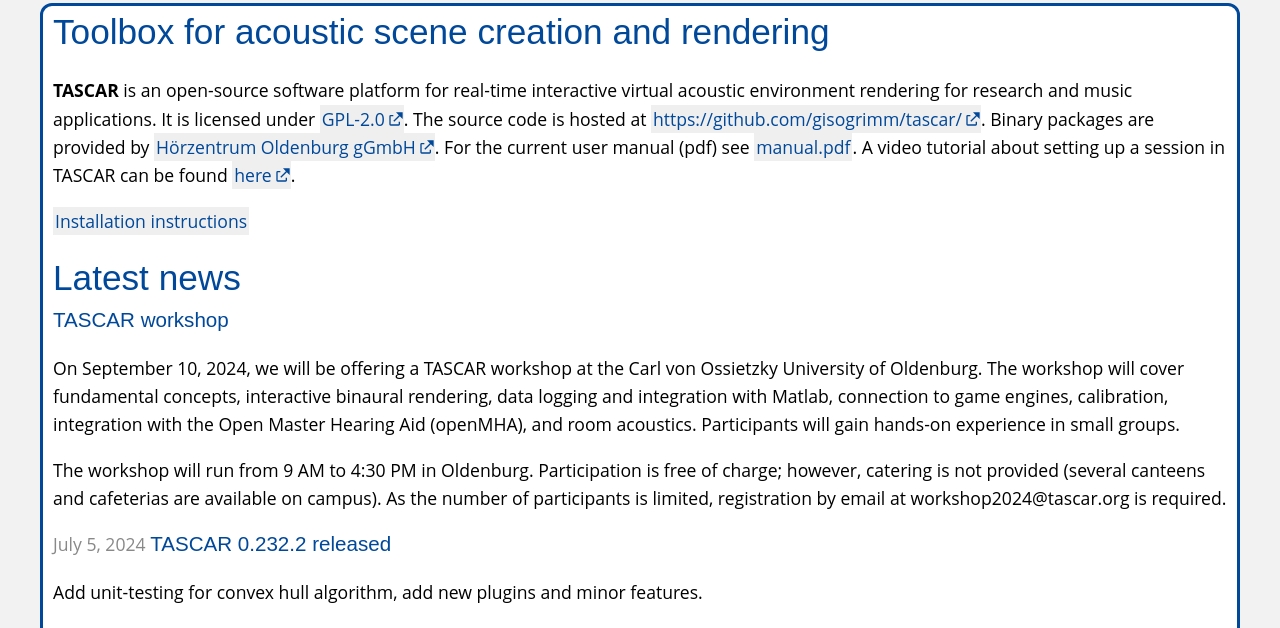
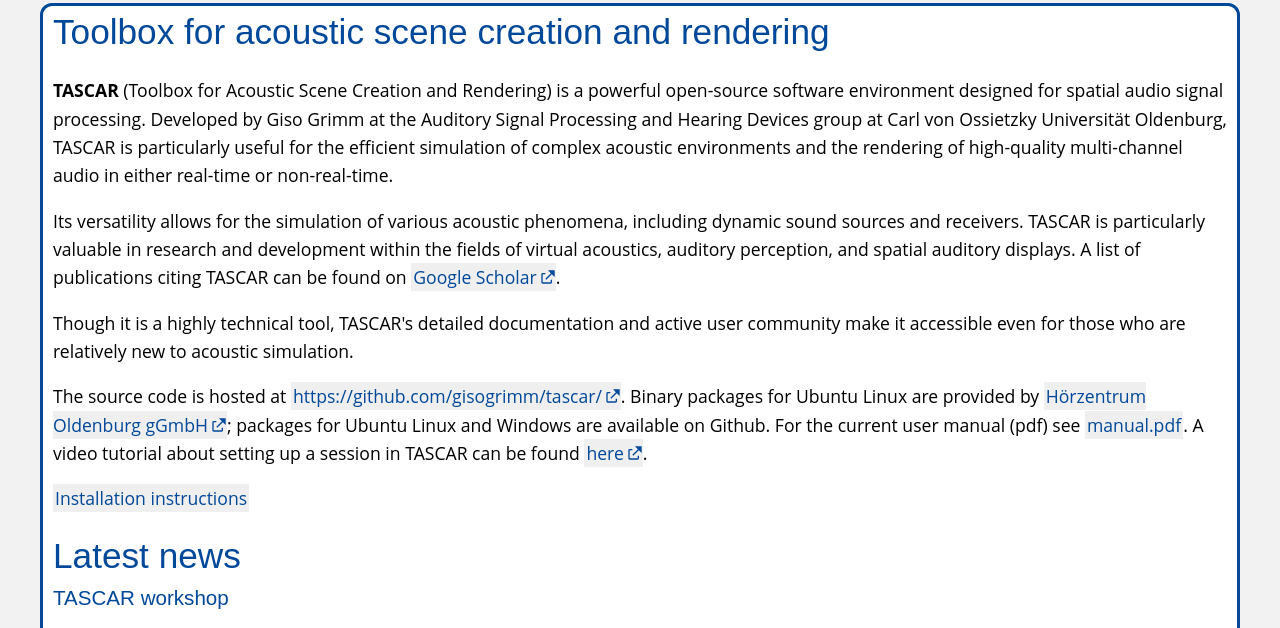
Before and after one commit to gisogrimm/tascarwww, a plain HTML site: page index.html in a window 1280 px wide. Shown: the part 118-746 px from the top of the page. Drawn offline with Linux system fonts and the light colour scheme.

Commit message:
update introduction

```diff
--- a/index.html
+++ b/index.html
@@ -34,16 +34,36 @@
 	      <h2>Toolbox for acoustic scene creation and rendering</h2>
 
         <!-- summary: -->
-	      <p><strong>TASCAR</strong> is an open-source software platform
-	        for real-time interactive virtual acoustic environment
-	        rendering for research and music applications. It is
-	        licensed
-	        under <a href="https://github.com/gisogrimm/tascar/blob/master/LICENSE">GPL-2.0</a>. The
-	        source code is hosted
+	      <p><strong>TASCAR</strong> (Toolbox for Acoustic Scene
+	        Creation and Rendering) is a powerful open-source software
+	        environment designed for spatial audio signal
+	        processing. Developed by Giso Grimm at the Auditory Signal
+	        Processing and Hearing Devices group at Carl von Ossietzky
+	        Universit&auml;t Oldenburg, TASCAR is particularly useful
+	        for the efficient simulation of complex acoustic
+	        environments and the rendering of high-quality multi-channel
+	        audio in either real-time or non-real-time.</p>
+
+        <p>Its versatility allows for the simulation of various
+          acoustic phenomena, including dynamic sound sources and
+          receivers. TASCAR is particularly valuable in research and
+          development within the fields of virtual acoustics, auditory
+          perception, and spatial auditory displays. A list of
+          publications citing TASCAR can be found
+          on <a href="https://scholar.google.com/scholar?cites=18115083129613484787&as_sdt=2005&sciodt=0,5&hl=en">Google
+          Scholar</a>.</p>
+
+        <p>Though it is a highly technical tool, TASCAR's detailed
+          documentation and active user community make it accessible
+          even for those who are relatively new to acoustic
+          simulation.</p>
+
+        <p>The source code is hosted
 	        at <a href="https://github.com/gisogrimm/tascar/">https://github.com/gisogrimm/tascar/</a>. Binary
-	        packages are provided
+	        packages for Ubuntu Linux are provided
 	        by <a href="https://www.hz-ol.de/en/tascar.html">H&ouml;rzentrum
-	          Oldenburg gGmbH</a>. For the current user manual (pdf)
+	        Oldenburg gGmbH</a>; packages for Ubuntu Linux and Windows
+	        are available on Github. For the current user manual (pdf)
 	        see <a href="manual.pdf">manual.pdf</a>. A video tutorial
 	        about setting up a session in TASCAR can be
 	        found <a href="https://youtu.be/QtahGH2TqtU">here</a>.</p>
@@ -57,8 +77,8 @@
 
       <h3>TASCAR workshop</h3>
       <p>On September 10, 2024, we will be offering a TASCAR workshop at the Carl von Ossietzky University of Oldenburg. The workshop will cover fundamental concepts, interactive binaural rendering, data logging and integration with Matlab, connection to game engines, calibration, integration with the Open Master Hearing Aid (openMHA), and room acoustics. Participants will gain hands-on experience in small groups.</p>
-<p>The workshop will run from 9 AM to 4:30 PM in Oldenburg. Participation is free of charge; however, catering is not provided (several canteens and cafeterias are available on campus). As the number of participants is limited, registration by email at workshop2024@tascar.org is required.
-</p>
+      <p>The workshop will run from 9 AM to 4:30 PM in Oldenburg. Participation is free of charge; however, catering is not provided (several canteens and cafeterias are available on campus). As the number of participants is limited, registration by email at workshop2024@tascar.org is required.
+      </p>
 
       <time>July 5, 2024</time>
       <h3>TASCAR 0.232.2 released</h3>
```
Also changed, not shown: install.html (+8 -17 lines).
